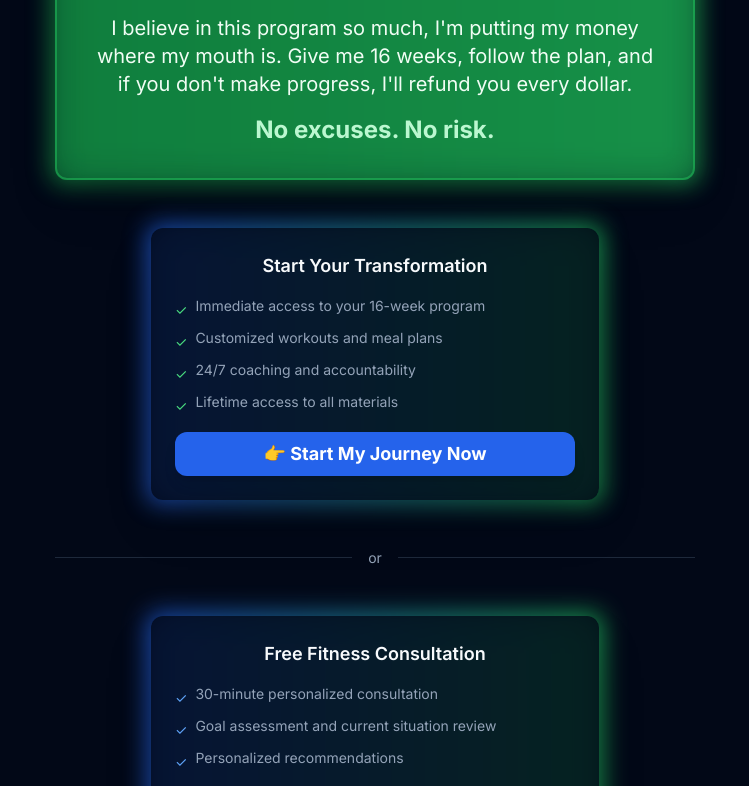
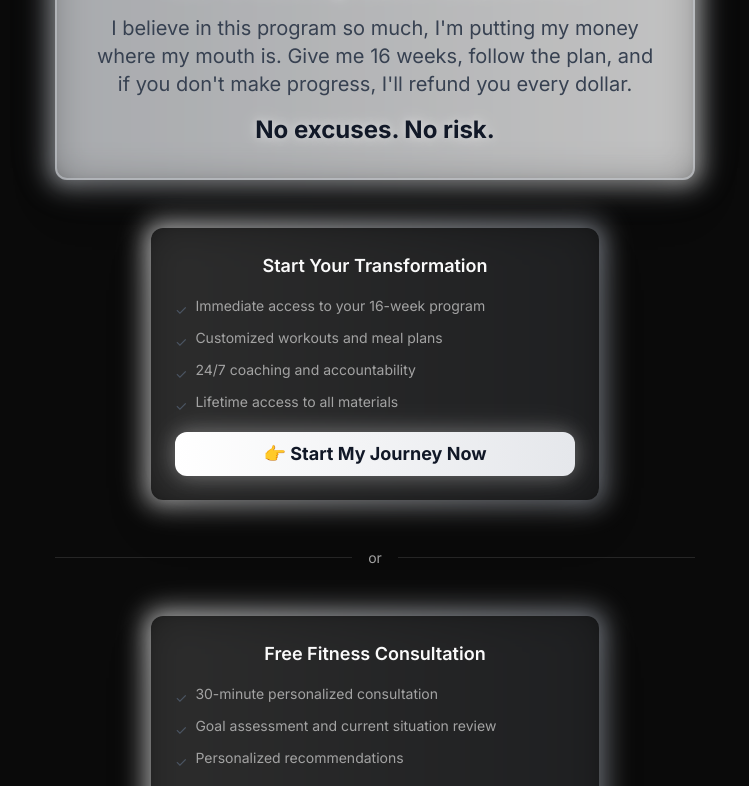
Before and after one commit to sweep-ai/BoonFayWebsite, a React (Vite) app: page / in a window 1280 px wide. Shown: the part 1052-1838 px from the top of the page, without its empty margins (265-1014 px from the left). Built offline with nearby package versions, Linux system fonts and the light colour scheme.

Commit message:
black and white adjustment

```diff
--- a/src/components/About.tsx
+++ b/src/components/About.tsx
@@ -10,7 +10,7 @@ const About = () => {
           {/* Left Column - Image */}
           <div className="relative animate-fade-in order-first lg:order-last">
             {/* Gradient border for image */}
-            <div className="absolute -inset-1 rounded-xl md:rounded-2xl bg-gradient-to-r from-blue-600 to-green-500 opacity-70 blur-md pointer-events-none" />
+            <div className="absolute -inset-1 rounded-xl md:rounded-2xl bg-gradient-to-r from-white to-gray-400 opacity-70 blur-md pointer-events-none glow-white" />
             <div className="relative rounded-xl md:rounded-2xl overflow-hidden shadow-2xl z-10 bg-gray-800/30">
               <img
                 src="/profile2.jpeg"
@@ -36,7 +36,7 @@ const About = () => {
               If you're ready to lose weight, build strength, and feel confident again, without sacrificing the things that matter most, you're in the right place.
             </p>
             <div className="relative mt-4">
-              <div className="absolute -inset-1 rounded-xl bg-gradient-to-r from-blue-600 to-green-500 opacity-70 blur-md" />
+              <div className="absolute -inset-1 rounded-xl bg-gradient-to-r from-white to-gray-400 opacity-70 blur-md glow-white" />
               <div className="relative bg-card/80 backdrop-blur-md p-4 md:p-6 rounded-lg md:rounded-xl shadow-xl">
                 <h4 className="font-semibold text-primary mb-2 md:mb-3 text-sm md:text-base">Credentials & Experience</h4>
                 <ul className="space-y-1 md:space-y-2 text-muted-foreground text-sm md:text-base">
--- a/src/components/Hero.tsx
+++ b/src/components/Hero.tsx
@@ -66,7 +66,7 @@ const Hero = () => {
         <div className="container mx-auto px-4 max-w-2xl flex flex-col items-center">
           <h1 className="text-4xl md:text-5xl lg:text-6xl font-bold text-foreground leading-tight text-center mb-6 md:mb-10">
             Lose 30+ Pounds With the Best Transformation Program of Your Life
-            {/* Drop <span className="bg-gradient-to-r from-blue-500 to-green-500 bg-clip-text text-transparent drop-shadow-lg" style={{textShadow: '0 0 20px rgba(59, 130, 246, 0.5), 0 0 40px rgba(34, 197, 94, 0.3)'}}>30+</span> Pounds With the Best <span className="bg-gradient-to-r from-blue-500 to-green-500 bg-clip-text text-transparent drop-shadow-lg" style={{textShadow: '0 0 20px rgba(59, 130, 246, 0.5), 0 0 40px rgba(34, 197, 94, 0.3)'}}>Transformation</span> Program of Your Life */}
+            {/* Drop <span className="bg-gradient-to-r from-white to-gray-300 bg-clip-text text-transparent drop-shadow-lg text-glow-white">30+</span> Pounds With the Best <span className="bg-gradient-to-r from-white to-gray-300 bg-clip-text text-transparent drop-shadow-lg text-glow-white">Transformation</span> Program of Your Life */}
           </h1>
           <p className="text-lg md:text-20 text-muted-foreground font-medium text-center mb-8 md:mb-12 text-gray-200 max-w-2xl md:max-w-3xl lg:max-w-4xl leading-relaxed md:leading-loose">
             The 16-week transformation program is designed for busy professionals, fathers, and hardworking men who want real results without overhauling their lifestyle. You’ll get fully customized workouts, macro-based meal planning tailored to your preferences, and 24/7 accountability coaching so you can lose weight, build strength, and feel confident again, all while keeping the life you love.
@@ -75,7 +75,7 @@ const Hero = () => {
           {/* Centered Demo Video with card glow */}
           <div className="mb-8 md:mb-12 flex justify-center items-center">
             <div className="relative inline-block max-w-sm md:max-w-md lg:max-w-lg">
-              <div className="absolute -inset-1 rounded-xl bg-gradient-to-r from-blue-600 to-green-500 opacity-70 blur-md pointer-events-none" />
+              <div className="absolute -inset-1 rounded-xl bg-gradient-to-r from-white to-gray-400 opacity-70 blur-md pointer-events-none glow-white" />
               <div className="relative bg-muted rounded-xl overflow-hidden shadow-2xl backdrop-blur-md inline-block">
                 <video
                   className="rounded-xl block w-full"
@@ -96,16 +96,16 @@ const Hero = () => {
           {/* Money Back Guarantee Section */}
           <div className="mb-8 md:mb-12 flex justify-center items-center">
             <div className="relative w-full max-w-2xl">
-              <div className="absolute -inset-1 rounded-xl bg-gradient-to-r from-green-600 to-green-500 opacity-70 blur-md pointer-events-none" />
-              <div className="relative bg-green-600/20 backdrop-blur-md rounded-xl shadow-2xl border-2 border-green-500/50 p-6 md:p-8">
+              <div className="absolute -inset-1 rounded-xl bg-gradient-to-r from-gray-300 to-white opacity-70 blur-md pointer-events-none glow-gray" />
+              <div className="relative bg-gray-100/20 backdrop-blur-md rounded-xl shadow-2xl border-2 border-gray-300/50 p-6 md:p-8">
                 <div className="text-center">
-                  <h2 className="text-2xl md:text-3xl font-bold text-green-100 mb-4">
+                  <h2 className="text-2xl md:text-3xl font-bold text-gray-800 mb-4 text-glow-white">
                     100% Money Back Guarantee
                   </h2>
-                  <p className="text-lg md:text-xl text-green-50 mb-4 leading-relaxed">
+                  <p className="text-lg md:text-xl text-gray-700 mb-4 leading-relaxed">
                     I believe in this program so much, I'm putting my money where my mouth is. Give me 16 weeks, follow the plan, and if you don't make progress, I'll refund you every dollar.
                   </p>
-                  <p className="text-xl md:text-2xl font-bold text-green-200">
+                  <p className="text-xl md:text-2xl font-bold text-gray-900 text-glow-white">
                     No excuses. No risk.
                   </p>
                 </div>
@@ -115,30 +115,30 @@ const Hero = () => {
 
           {/* Main CTA: Start Program in a glowing card */}
           <div className="relative w-full max-w-md mb-6">
-            <div className="absolute -inset-1 rounded-xl bg-gradient-to-r from-blue-600 to-green-500 opacity-70 blur-md" />
+            <div className="absolute -inset-1 rounded-xl bg-gradient-to-r from-white to-gray-400 opacity-70 blur-md glow-white" />
             <div className="relative bg-card/80 backdrop-blur-md rounded-xl shadow-2xl z-10 p-6">
               <h3 className="text-lg font-semibold text-foreground mb-4 text-center">Start Your Transformation</h3>
               <ul className="space-y-2 text-sm text-muted-foreground mb-4">
                 <li className="flex items-start gap-2">
-                  <span className="text-green-400 mt-1">✓</span>
+                  <span className="text-gray-600 mt-1">✓</span>
                   <span>Immediate access to your 16-week program</span>
                 </li>
                 <li className="flex items-start gap-2">
-                  <span className="text-green-400 mt-1">✓</span>
+                  <span className="text-gray-600 mt-1">✓</span>
                   <span>Customized workouts and meal plans</span>
                 </li>
                 <li className="flex items-start gap-2">
-                  <span className="text-green-400 mt-1">✓</span>
+                  <span className="text-gray-600 mt-1">✓</span>
                   <span>24/7 coaching and accountability</span>
                 </li>
                 <li className="flex items-start gap-2">
-                  <span className="text-green-400 mt-1">✓</span>
+                  <span className="text-gray-600 mt-1">✓</span>
                   <span>Lifetime access to all materials</span>
                 </li>
               </ul>
               <Button
                 size="lg"
-                className="w-full bg-blue-600 hover:bg-blue-700 text-white text-lg font-bold py-4 rounded-lg shadow-lg hover:shadow-xl transition-all duration-200 hover:scale-105"
+                className="w-full bg-gradient-to-r from-white to-gray-200 hover:from-gray-100 hover:to-gray-300 text-gray-900 text-lg font-bold py-4 rounded-lg shadow-lg hover:shadow-xl transition-all duration-200 hover:scale-105 glow-white"
                 onClick={() => window.location.href = '/payment'}
               >
                 👉 Start My Journey Now
@@ -154,27 +154,27 @@ const Hero = () => {
 
           {/* Secondary CTA: Booking Consultation in a glowing card */}
           <div className="relative w-full max-w-md mb-8">
-            <div className="absolute -inset-1 rounded-xl bg-gradient-to-r from-blue-600 to-green-500 opacity-70 blur-md" />
+            <div className="absolute -inset-1 rounded-xl bg-gradient-to-r from-white to-gray-400 opacity-70 blur-md glow-white" />
             <div className="relative bg-card/80 backdrop-blur-md rounded-xl shadow-2xl z-10 p-6">
               <h3 className="text-lg font-semibold text-foreground mb-4 text-center">Free Fitness Consultation</h3>
               <ul className="space-y-2 text-sm text-muted-foreground mb-4">
                 <li className="flex items-start gap-2">
-                  <span className="text-blue-400 mt-1">✓</span>
+                  <span className="text-gray-600 mt-1">✓</span>
                   <span>30-minute personalized consultation</span>
                 </li>
                 <li className="flex items-start gap-2">
-                  <span className="text-blue-400 mt-1">✓</span>
+                  <span className="text-gray-600 mt-1">✓</span>
                   <span>Goal assessment and current situation review</span>
                 </li>
                 <li className="flex items-start gap-2">
-                  <span className="text-blue-400 mt-1">✓</span>
+                  <span className="text-gray-600 mt-1">✓</span>
                   <span>Personalized recommendations</span>
                 </li>
               </ul>
               <Button
                 variant="outline"
                 size="lg"
-                className="w-full border-blue-600 text-blue-600 hover:bg-blue-50 text-lg font-bold py-4 rounded-lg shadow-md hover:shadow-lg transition-all duration-200 hover:scale-105"
+                className="w-full border-gray-600 text-gray-600 hover:bg-gray-50 text-lg font-bold py-4 rounded-lg shadow-md hover:shadow-lg transition-all duration-200 hover:scale-105"
                 onClick={() => setShowModal(true)}
               >
                 Book a FREE Fitness Consultation
--- a/src/components/NewsletterFooter.tsx
+++ b/src/components/NewsletterFooter.tsx
@@ -69,7 +69,7 @@ const NewsletterFooter = () => {
   if (!isVisible) return null;
 
   return (
-    <div className="fixed bottom-0 left-0 right-0 bg-gradient-to-r from-blue-900 to-green-900 text-primary-foreground p-3 md:p-4 shadow-lg z-40 animate-slide-in-bottom">
+    <div className="fixed bottom-0 left-0 right-0 bg-gradient-to-r from-gray-800 to-gray-900 text-primary-foreground p-3 md:p-4 shadow-lg z-40 animate-slide-in-bottom">
       <div className="container mx-auto max-w-4xl">
         <div className="flex flex-col sm:flex-row items-start sm:items-center justify-between gap-3 sm:gap-4">
           <div className="flex flex-col gap-1 flex-shrink-0">
@@ -78,7 +78,7 @@ const NewsletterFooter = () => {
           </div>
 
           {isSubmitted ? (
-            <div className="flex items-center gap-2 text-green-300 w-full sm:w-auto">
+            <div className="flex items-center gap-2 text-gray-300 w-full sm:w-auto">
               <Send className="w-4 h-4 md:w-5 md:h-5" />
               <span className="font-medium text-sm md:text-base">Thanks! Check your email.</span>
             </div>
--- a/src/components/Process.tsx
+++ b/src/components/Process.tsx
@@ -32,9 +32,9 @@ const Process = () => {
         <div className="grid gap-8 md:grid-cols-3">
           {pillars.map((pillar, idx) => (
             <div key={pillar.title} className="relative mt-4">
-              <div className="absolute -inset-1 rounded-xl bg-gradient-to-r from-blue-600 to-green-500 opacity-70 blur-md" />
+              <div className="absolute -inset-1 rounded-xl bg-gradient-to-r from-white to-gray-400 opacity-70 blur-md glow-white" />
               <div className="relative bg-card/80 backdrop-blur-md p-6 flex flex-col items-center text-center rounded-xl shadow-xl z-10">
-                <div className="bg-primary text-primary-foreground rounded-full p-4 mb-4 shadow-lg shadow-blue-600/30">
+                <div className="bg-primary text-primary-foreground rounded-full p-4 mb-4 shadow-lg shadow-gray-400/30">
                   <pillar.icon className="w-8 h-8" />
                 </div>
                 <h3 className="text-xl font-bold text-foreground mb-2">{pillar.title}</h3>
--- a/src/components/StrategyCallModal.tsx
+++ b/src/components/StrategyCallModal.tsx
@@ -20,7 +20,7 @@ const StrategyCallModal = ({ isOpen, onClose }: StrategyCallModalProps) => {
     <div className="fixed inset-0 bg-black/70 flex items-center justify-center z-50 p-3 sm:p-4">
       <div className="relative max-w-lg w-full max-h-[90vh] overflow-y-auto animate-scale-in">
         {/* Gradient border glow */}
-        <div className="absolute -inset-1 rounded-xl bg-gradient-to-r from-blue-600 to-green-500 opacity-70 blur-md" />
+        <div className="absolute -inset-1 rounded-xl bg-gradient-to-r from-white to-gray-400 opacity-70 blur-md glow-white" />
         <div className="relative bg-card/80 backdrop-blur-md rounded-xl sm:rounded-2xl shadow-2xl z-10">
           <div className="flex items-center justify-between p-4 sm:p-6 border-b border-border">
             <h2 className="text-xl sm:text-2xl font-bold text-foreground">
--- a/src/index.css
+++ b/src/index.css
@@ -21,73 +21,73 @@ All colors MUST be HSL.
     --popover: 0 0% 100%;
     --popover-foreground: 222.2 84% 4.9%;
 
-    --primary: 221 83% 53%;
-    --primary-foreground: 210 40% 98%;
+    --primary: 0 0% 100%;
+    --primary-foreground: 0 0% 9%;
 
-    --secondary: 210 40% 96.1%;
-    --secondary-foreground: 222.2 47.4% 11.2%;
+    --secondary: 0 0% 96.1%;
+    --secondary-foreground: 0 0% 9%;
 
-    --muted: 210 40% 96.1%;
-    --muted-foreground: 215.4 16.3% 46.9%;
+    --muted: 0 0% 96.1%;
+    --muted-foreground: 0 0% 45.1%;
 
-    --accent: 210 40% 96.1%;
-    --accent-foreground: 222.2 47.4% 11.2%;
+    --accent: 0 0% 96.1%;
+    --accent-foreground: 0 0% 9%;
 
     --destructive: 0 84.2% 60.2%;
-    --destructive-foreground: 210 40% 98%;
+    --destructive-foreground: 0 0% 98%;
 
-    --border: 214.3 31.8% 91.4%;
-    --input: 214.3 31.8% 91.4%;
-    --ring: 221 83% 53%;
+    --border: 0 0% 89.8%;
+    --input: 0 0% 89.8%;
+    --ring: 0 0% 100%;
 
     --radius: 0.75rem;
 
     --sidebar-background: 0 0% 98%;
-    --sidebar-foreground: 240 5.3% 26.1%;
-    --sidebar-primary: 240 5.9% 10%;
+    --sidebar-foreground: 0 0% 9%;
+    --sidebar-primary: 0 0% 9%;
     --sidebar-primary-foreground: 0 0% 98%;
-    --sidebar-accent: 240 4.8% 95.9%;
-    --sidebar-accent-foreground: 240 5.9% 10%;
-    --sidebar-border: 220 13% 91%;
-    --sidebar-ring: 217.2 91.2% 59.8%;
+    --sidebar-accent: 0 0% 96.1%;
+    --sidebar-accent-foreground: 0 0% 9%;
+    --sidebar-border: 0 0% 89.8%;
+    --sidebar-ring: 0 0% 100%;
   }
 
   .dark {
-    --background: 222.2 84% 4.9%;
-    --foreground: 210 40% 98%;
+    --background: 0 0% 3.9%;
+    --foreground: 0 0% 98%;
 
-    --card: 222.2 84% 4.9%;
-    --card-foreground: 210 40% 98%;
+    --card: 0 0% 3.9%;
+    --card-foreground: 0 0% 98%;
 
-    --popover: 222.2 84% 4.9%;
-    --popover-foreground: 210 40% 98%;
+    --popover: 0 0% 3.9%;
+    --popover-foreground: 0 0% 98%;
 
-    --primary: 210 40% 98%;
-    --primary-foreground: 222.2 47.4% 11.2%;
+    --primary: 0 0% 98%;
+    --primary-foreground: 0 0% 9%;
 
-    --secondary: 217.2 32.6% 17.5%;
-    --secondary-foreground: 210 40% 98%;
+    --secondary: 0 0% 14.9%;
+    --secondary-foreground: 0 0% 98%;
 
-    --muted: 217.2 32.6% 17.5%;
-    --muted-foreground: 215 20.2% 65.1%;
+    --muted: 0 0% 14.9%;
+    --muted-foreground: 0 0% 63.9%;
 
-    --accent: 217.2 32.6% 17.5%;
-    --accent-foreground: 210 40% 98%;
+    --accent: 0 0% 14.9%;
+    --accent-foreground: 0 0% 98%;
 
     --destructive: 0 62.8% 30.6%;
-    --destructive-foreground: 210 40% 98%;
+    --destructive-foreground: 0 0% 98%;
 
-    --border: 217.2 32.6% 17.5%;
-    --input: 217.2 32.6% 17.5%;
-    --ring: 212.7 26.8% 83.9%;
-    --sidebar-background: 240 5.9% 10%;
-    --sidebar-foreground: 240 4.8% 95.9%;
-    --sidebar-primary: 224.3 76.3% 48%;
-    --sidebar-primary-foreground: 0 0% 100%;
-    --sidebar-accent: 240 3.7% 15.9%;
-    --sidebar-accent-foreground: 240 4.8% 95.9%;
-    --sidebar-border: 240 3.7% 15.9%;
-    --sidebar-ring: 217.2 91.2% 59.8%;
+    --border: 0 0% 14.9%;
+    --input: 0 0% 14.9%;
+    --ring: 0 0% 98%;
+    --sidebar-background: 0 0% 3.9%;
+    --sidebar-foreground: 0 0% 98%;
+    --sidebar-primary: 0 0% 98%;
+    --sidebar-primary-foreground: 0 0% 9%;
+    --sidebar-accent: 0 0% 14.9%;
+    --sidebar-accent-foreground: 0 0% 98%;
+    --sidebar-border: 0 0% 14.9%;
+    --sidebar-ring: 0 0% 98%;
   }
 }
 
@@ -148,6 +148,31 @@ All colors MUST be HSL.
   .text-balance {
     text-wrap: balance;
   }
+
+  /* White and Gray Glowing Theme Utilities */
+  .glow-white {
+    box-shadow: 0 0 20px rgba(255, 255, 255, 0.3), 0 0 40px rgba(255, 255, 255, 0.1);
+  }
+
+  .glow-gray {
+    box-shadow: 0 0 20px rgba(156, 163, 175, 0.4), 0 0 40px rgba(156, 163, 175, 0.2);
+  }
+
+  .gradient-white-gray {
+    background: linear-gradient(135deg, #ffffff 0%, #f3f4f6 50%, #e5e7eb 100%);
+  }
+
+  .gradient-gray-white {
+    background: linear-gradient(135deg, #6b7280 0%, #9ca3af 50%, #ffffff 100%);
+  }
+
+  .text-glow-white {
+    text-shadow: 0 0 10px rgba(255, 255, 255, 0.5), 0 0 20px rgba(255, 255, 255, 0.3);
+  }
+
+  .text-glow-gray {
+    text-shadow: 0 0 10px rgba(156, 163, 175, 0.6), 0 0 20px rgba(156, 163, 175, 0.4);
+  }
 }
 
 /* Custom keyframes */
--- a/src/pages/Congrats.tsx
+++ b/src/pages/Congrats.tsx
@@ -4,7 +4,7 @@ const Congrats = () => {
   return (
     <div className="min-h-screen flex flex-col items-center justify-center bg-background px-4 py-12">
       <div className="relative w-full max-w-lg mx-auto">
-        <div className="absolute -inset-1 rounded-2xl bg-gradient-to-r from-blue-600 to-green-500 opacity-70 blur-md" />
+        <div className="absolute -inset-1 rounded-2xl bg-gradient-to-r from-white to-gray-400 opacity-70 blur-md glow-white" />
         <div className="relative bg-card/80 backdrop-blur-md rounded-2xl shadow-2xl z-10 p-8 flex flex-col items-center">
           <h1 className="text-3xl md:text-4xl font-bold text-center text-foreground mb-4">Congratulations!</h1>
           <p className="text-lg text-muted-foreground text-center mb-6">
@@ -20,7 +20,7 @@ const Congrats = () => {
             className="w-full"
           >
             <button
-              className="w-full bg-blue-600 hover:bg-blue-700 text-white text-lg font-bold py-4 rounded-lg shadow-lg hover:shadow-xl transition-all duration-200 hover:scale-105"
+              className="w-full bg-gradient-to-r from-white to-gray-200 hover:from-gray-100 hover:to-gray-300 text-gray-900 text-lg font-bold py-4 rounded-lg shadow-lg hover:shadow-xl transition-all duration-200 hover:scale-105 glow-white"
             >
               Fill Out My Program Survey
             </button>
```
Also changed, not shown: src/components/Results.tsx (+4 -4 lines), src/pages/EmailSignup.tsx (+6 -14 lines), src/pages/Payment.tsx (+16 -16 lines).
